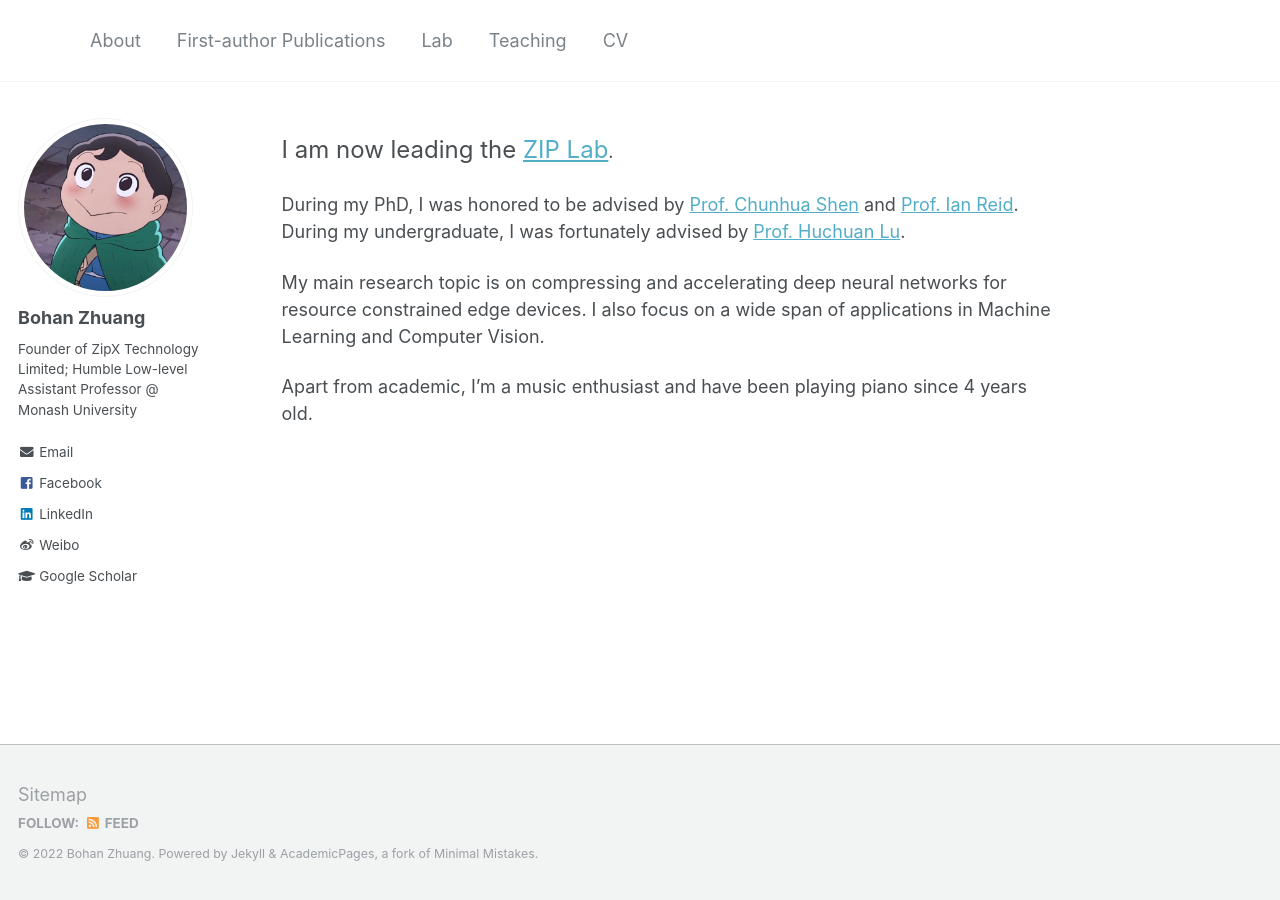
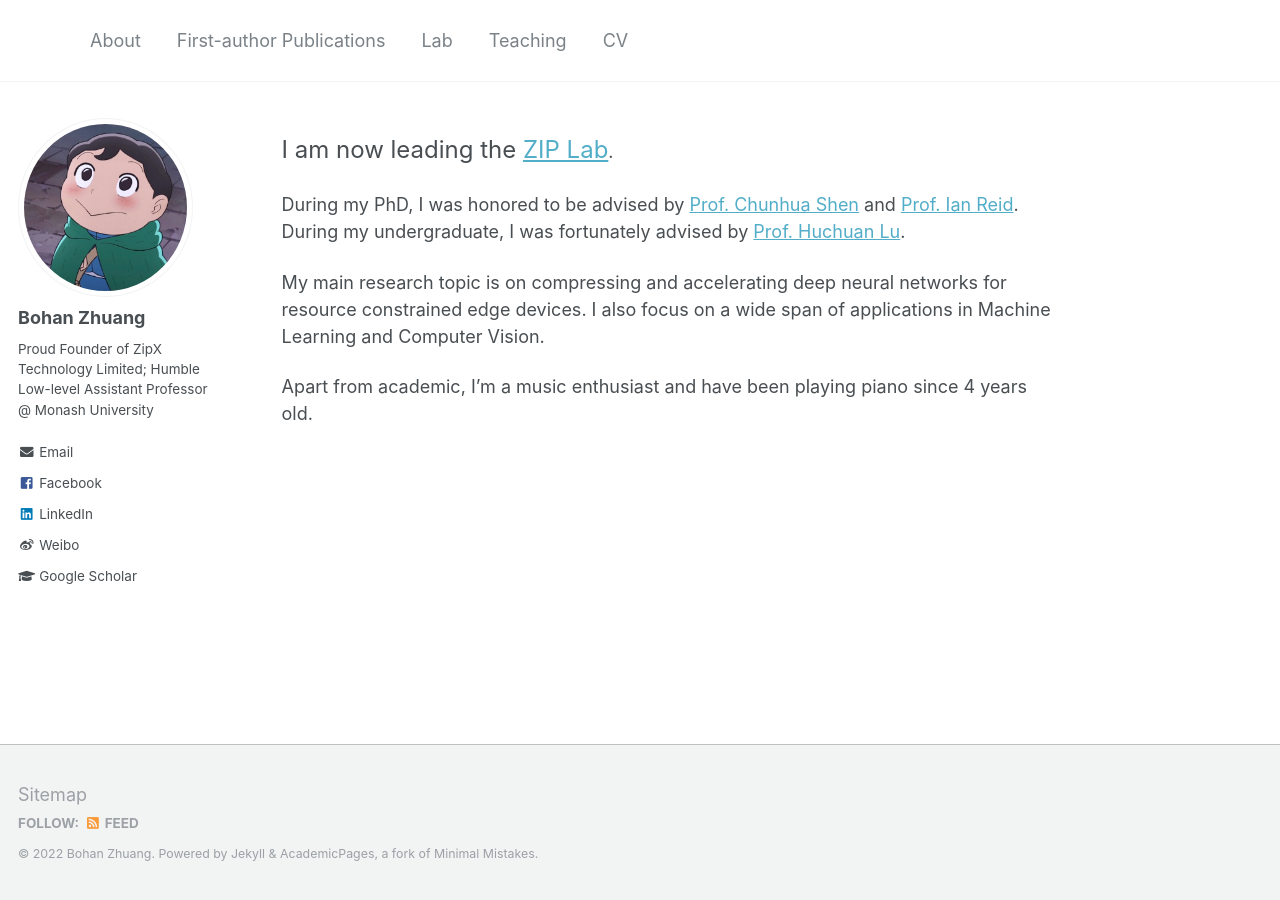
Before and after one commit to bohanzhuang/bohanzhuang.github.io, a Jekyll site: the page built from _pages/about.md, in a window 1280 px wide. Built offline with Jekyll 4.4.1, drawn with Linux system fonts in a browser that asks for light colours.

Commit message:
Update _config.yml

```diff
--- a/_config.yml
+++ b/_config.yml
@@ -82,7 +82,7 @@ analytics:
 author:
   name             : "Bohan Zhuang"
   avatar           : "bohan.jpeg"
-  bio              : "Founder of ZipX Technology Limited; Humble Low-level Assistant Professor @ Monash University"
+  bio              : "Proud Founder of ZipX Technology Limited; Humble Low-level Assistant Professor @ Monash University"
   location         : #"Location"
   employer         :
   pubmed           : #"https://www.ncbi.nlm.nih.gov/pubmed/?term=john+snow"
```
